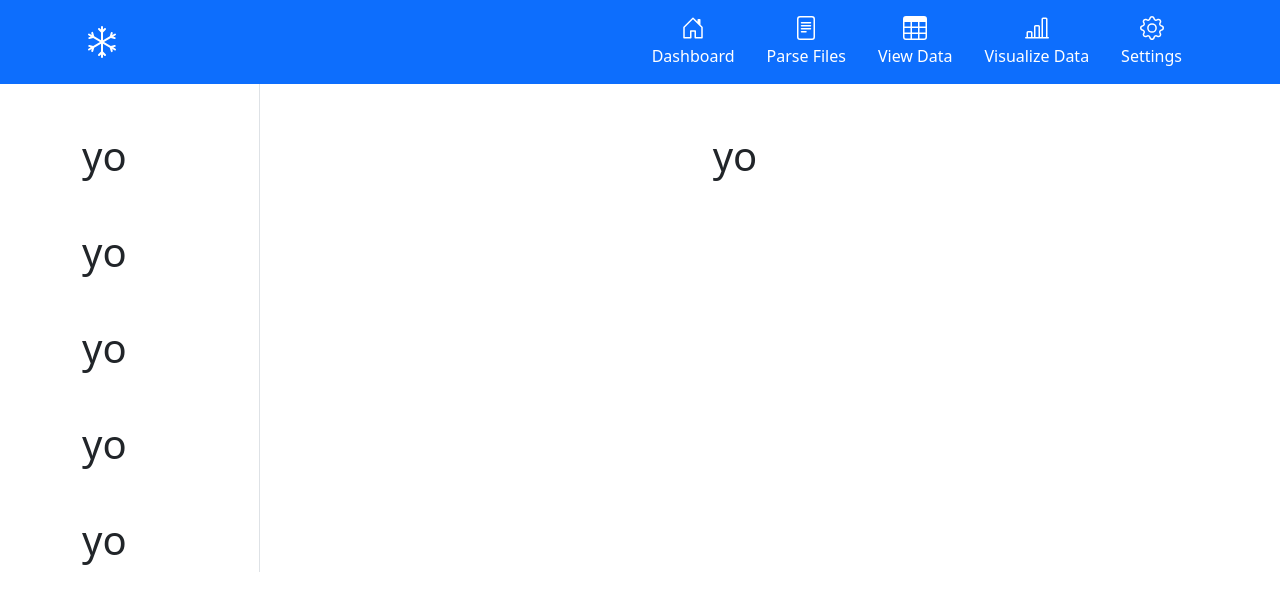
After one commit to zakpruitt/snowball, a Flask app: page /parse in a window 1280 px wide. The commit adds this page. Shown: the top 611 px of the page. Run offline with Flask 2, Linux system fonts and the light colour scheme; some libraries are stand-ins or nearby versions.

Commit message:
file parsing template

```diff
--- a/main.js
+++ b/main.js
@@ -30,11 +30,5 @@ app.whenReady().then(() => {
 
 app.on('window-all-closed', () => {
     console.log("done");
-    PythonShell.end(function (err,code,signal) {
-        if (err) throw err;
-        console.log('The exit code was: ' + code);
-        console.log('The exit signal was: ' + signal);
-        console.log('finished');
-    });
     app.quit();
 });
--- a/src/main.py
+++ b/src/main.py
@@ -1,7 +1,7 @@
 import os
 from file_parsing.interface import Snowball
 from file_parsing.utility import createDependencies
-from flask import Flask, render_template
+from flask import Flask, render_template, request
 
 app = Flask(__name__)
 
@@ -9,6 +9,11 @@ app = Flask(__name__)
 def hello_world():
     return render_template('index.html')
 
+@app.route('/parse',  methods=["GET", "POST"])
+def parse():
+    if request.method == "GET":
+        return render_template('parse.html')
+
 if __name__ == '__main__':
     createDependencies(os.path)
     app.run(debug=True)
--- a/src/templates/index.html
+++ b/src/templates/index.html
@@ -72,7 +72,7 @@
                         </a>
                     </li>
                     <li>
-                        <a href="#" class="nav-link text-white">
+                        <a href="/parse" class="nav-link text-white">
                             <svg class="bi d-block mx-auto mb-1" width="24" height="24">
                                 <use xlink:href="#file-text"></use>
                             </svg>
--- /dev/null
+++ b/src/templates/parse.html
@@ -0,0 +1,141 @@
+<!DOCTYPE html>
+<html lang="en">
+
+<head>
+    <!-- Meta Tags -->
+    <meta charset="UTF-8">
+    <meta http-equiv="X-UA-Compatible" content="IE=edge">
+    <meta name="viewport" content="width=device-width, initial-scale=1.0">
+    <title>Parse File</title>
+
+    <!-- Styles -->
+    <link href="https://cdn.jsdelivr.net/npm/bootstrap@5.1.3/dist/css/bootstrap.min.css" rel="stylesheet"
+        integrity="sha384-1BmE4kWBq78iYhFldvKuhfTAU6auU8tT94WrHftjDbrCEXSU1oBoqyl2QvZ6jIW3" crossorigin="anonymous">
+    <link rel="stylesheet" href="https://cdnjs.cloudflare.com/ajax/libs/animate.css/4.1.1/animate.min.css" />
+    <link rel="stylesheet" type="text/css" href="{{ url_for('static',filename='css/styles.css') }}">
+</head>
+
+<body>
+    <!-- Symbols -->
+    <svg xmlns="http://www.w3.org/2000/svg" style="display: none;">
+        <symbol id="snowball" viewBox="0 0 16 16">
+            <title>Snowball</title>
+            <path
+                d="M8 16a.5.5 0 0 1-.5-.5v-1.293l-.646.647a.5.5 0 0 1-.707-.708L7.5 12.793V8.866l-3.4 1.963-.496 1.85a.5.5 0 1 1-.966-.26l.237-.882-1.12.646a.5.5 0 0 1-.5-.866l1.12-.646-.884-.237a.5.5 0 1 1 .26-.966l1.848.495L7 8 3.6 6.037l-1.85.495a.5.5 0 0 1-.258-.966l.883-.237-1.12-.646a.5.5 0 1 1 .5-.866l1.12.646-.237-.883a.5.5 0 1 1 .966-.258l.495 1.849L7.5 7.134V3.207L6.147 1.854a.5.5 0 1 1 .707-.708l.646.647V.5a.5.5 0 1 1 1 0v1.293l.647-.647a.5.5 0 1 1 .707.708L8.5 3.207v3.927l3.4-1.963.496-1.85a.5.5 0 1 1 .966.26l-.236.882 1.12-.646a.5.5 0 0 1 .5.866l-1.12.646.883.237a.5.5 0 1 1-.26.966l-1.848-.495L9 8l3.4 1.963 1.849-.495a.5.5 0 0 1 .259.966l-.883.237 1.12.646a.5.5 0 0 1-.5.866l-1.12-.646.236.883a.5.5 0 1 1-.966.258l-.495-1.849-3.4-1.963v3.927l1.353 1.353a.5.5 0 0 1-.707.708l-.647-.647V15.5a.5.5 0 0 1-.5.5z" />
+        </symbol>
+        <symbol id="home" viewBox="0 0 16 16">
+            <path
+                d="M8.354 1.146a.5.5 0 0 0-.708 0l-6 6A.5.5 0 0 0 1.5 7.5v7a.5.5 0 0 0 .5.5h4.5a.5.5 0 0 0 .5-.5v-4h2v4a.5.5 0 0 0 .5.5H14a.5.5 0 0 0 .5-.5v-7a.5.5 0 0 0-.146-.354L13 5.793V2.5a.5.5 0 0 0-.5-.5h-1a.5.5 0 0 0-.5.5v1.293L8.354 1.146zM2.5 14V7.707l5.5-5.5 5.5 5.5V14H10v-4a.5.5 0 0 0-.5-.5h-3a.5.5 0 0 0-.5.5v4H2.5z" />
+        </symbol>
+        <symbol id="file-text" viewBox="0 0 16 16">
+            <path
+                d="M5 4a.5.5 0 0 0 0 1h6a.5.5 0 0 0 0-1H5zm-.5 2.5A.5.5 0 0 1 5 6h6a.5.5 0 0 1 0 1H5a.5.5 0 0 1-.5-.5zM5 8a.5.5 0 0 0 0 1h6a.5.5 0 0 0 0-1H5zm0 2a.5.5 0 0 0 0 1h3a.5.5 0 0 0 0-1H5z" />
+            <path
+                d="M2 2a2 2 0 0 1 2-2h8a2 2 0 0 1 2 2v12a2 2 0 0 1-2 2H4a2 2 0 0 1-2-2V2zm10-1H4a1 1 0 0 0-1 1v12a1 1 0 0 0 1 1h8a1 1 0 0 0 1-1V2a1 1 0 0 0-1-1z" />
+        </symbol>
+        <symbol id="table" viewBox="0 0 16 16">
+            <path
+                d="M0 2a2 2 0 0 1 2-2h12a2 2 0 0 1 2 2v12a2 2 0 0 1-2 2H2a2 2 0 0 1-2-2V2zm15 2h-4v3h4V4zm0 4h-4v3h4V8zm0 4h-4v3h3a1 1 0 0 0 1-1v-2zm-5 3v-3H6v3h4zm-5 0v-3H1v2a1 1 0 0 0 1 1h3zm-4-4h4V8H1v3zm0-4h4V4H1v3zm5-3v3h4V4H6zm4 4H6v3h4V8z">
+            </path>
+        </symbol>
+        <symbol id="chart" viewBox="0 0 16 16">
+            <path
+                d="M11 2a1 1 0 0 1 1-1h2a1 1 0 0 1 1 1v12h.5a.5.5 0 0 1 0 1H.5a.5.5 0 0 1 0-1H1v-3a1 1 0 0 1 1-1h2a1 1 0 0 1 1 1v3h1V7a1 1 0 0 1 1-1h2a1 1 0 0 1 1 1v7h1V2zm1 12h2V2h-2v12zm-3 0V7H7v7h2zm-5 0v-3H2v3h2z" />
+        </symbol>
+        <symbol id="setting" viewBox="0 0 16 16">
+            <path
+                d="M8 4.754a3.246 3.246 0 1 0 0 6.492 3.246 3.246 0 0 0 0-6.492zM5.754 8a2.246 2.246 0 1 1 4.492 0 2.246 2.246 0 0 1-4.492 0z" />
+            <path
+                d="M9.796 1.343c-.527-1.79-3.065-1.79-3.592 0l-.094.319a.873.873 0 0 1-1.255.52l-.292-.16c-1.64-.892-3.433.902-2.54 2.541l.159.292a.873.873 0 0 1-.52 1.255l-.319.094c-1.79.527-1.79 3.065 0 3.592l.319.094a.873.873 0 0 1 .52 1.255l-.16.292c-.892 1.64.901 3.434 2.541 2.54l.292-.159a.873.873 0 0 1 1.255.52l.094.319c.527 1.79 3.065 1.79 3.592 0l.094-.319a.873.873 0 0 1 1.255-.52l.292.16c1.64.893 3.434-.902 2.54-2.541l-.159-.292a.873.873 0 0 1 .52-1.255l.319-.094c1.79-.527 1.79-3.065 0-3.592l-.319-.094a.873.873 0 0 1-.52-1.255l.16-.292c.893-1.64-.902-3.433-2.541-2.54l-.292.159a.873.873 0 0 1-1.255-.52l-.094-.319zm-2.633.283c.246-.835 1.428-.835 1.674 0l.094.319a1.873 1.873 0 0 0 2.693 1.115l.291-.16c.764-.415 1.6.42 1.184 1.185l-.159.292a1.873 1.873 0 0 0 1.116 2.692l.318.094c.835.246.835 1.428 0 1.674l-.319.094a1.873 1.873 0 0 0-1.115 2.693l.16.291c.415.764-.42 1.6-1.185 1.184l-.291-.159a1.873 1.873 0 0 0-2.693 1.116l-.094.318c-.246.835-1.428.835-1.674 0l-.094-.319a1.873 1.873 0 0 0-2.692-1.115l-.292.16c-.764.415-1.6-.42-1.184-1.185l.159-.291A1.873 1.873 0 0 0 1.945 8.93l-.319-.094c-.835-.246-.835-1.428 0-1.674l.319-.094A1.873 1.873 0 0 0 3.06 4.377l-.16-.292c-.415-.764.42-1.6 1.185-1.184l.292.159a1.873 1.873 0 0 0 2.692-1.115l.094-.319z" />
+        </symbol>
+    </svg>
+
+    <!-- NavBar -->
+    <div class="px-3 py-2 bg-primary text-white">
+        <div class="container">
+            <div class="d-flex flex-wrap align-items-center justify-content-center justify-content-lg-start">
+                <!-- Snowball Logo -->
+                <a href="/" class="d-flex align-items-center my-2 my-lg-0 me-lg-auto text-white text-decoration-none">
+                    <svg class="bi me-2" width="40" height="32" role="img" aria-label="Snowball">
+                        <use xlink:href="#snowball"></use>
+                    </svg>
+                </a>
+
+                <!-- Navbar Links -->
+                <ul class="nav col-12 col-lg-auto my-2 justify-content-center my-md-0 text-small">
+                    <li>
+                        <a href="#" class="nav-link text-white">
+                            <svg class="bi d-block mx-auto mb-1" width="24" height="24">
+                                <use xlink:href="#home"></use>
+                            </svg>
+                            Dashboard
+                        </a>
+                    </li>
+                    <li>
+                        <a href="#" class="nav-link text-white">
+                            <svg class="bi d-block mx-auto mb-1" width="24" height="24">
+                                <use xlink:href="#file-text"></use>
+                            </svg>
+                            Parse Files
+                        </a>
+                    </li>
+                    <li>
+                        <a href="#" class="nav-link text-white">
+                            <svg class="bi d-block mx-auto mb-1" width="24" height="24">
+                                <use xlink:href="#table"></use>
+                            </svg>
+                            View Data
+                        </a>
+                    </li>
+                    <li>
+                        <a href="#" class="nav-link text-white">
+                            <svg class="bi d-block mx-auto mb-1" width="24" height="24">
+                                <use xlink:href="#chart"></use>
+                            </svg>
+                            Visualize Data
+                        </a>
+                    </li>
+                    <li>
+                        <a href="#" class="nav-link text-white">
+                            <svg class="bi d-block mx-auto mb-1" width="24" height="24">
+                                <use xlink:href="#setting"></use>
+                            </svg>
+                            Settings
+                        </a>
+                    </li>
+                </ul>
+            </div>
+        </div>
+    </div>
+
+    <!-- Content -->
+    <div class="container">
+        <div class="row">
+            <div class="col-2 border-end">
+               <h1 class="mt-5">yo</h1>
+               <h1 class="mt-5">yo</h1>
+               <h1 class="mt-5">yo</h1>
+               <h1 class="mt-5">yo</h1>
+               <h1 class="mt-5">yo</h1>
+            </div>
+            <div class="col-10 text-center">
+                <h1 class="mt-5">yo</h1>
+            </div>
+        </div>
+    </div>
+
+
+    <!-- Scripts -->
+    <script src="https://code.jquery.com/jquery-3.6.0.min.js"
+        integrity="sha256-/xUj+3OJU5yExlq6GSYGSHk7tPXikynS7ogEvDej/m4=" crossorigin="anonymous"></script>
+    <script src="https://cdn.jsdelivr.net/npm/bootstrap@5.0.2/dist/js/bootstrap.min.js"
+        integrity="sha384-cVKIPhGWiC2Al4u+LWgxfKTRIcfu0JTxR+EQDz/bgldoEyl4H0zUF0QKbrJ0EcQF"
+        crossorigin="anonymous"></script>
+    <script src="https://cdn.jsdelivr.net/npm/@popperjs/core@2.9.2/dist/umd/popper.min.js"
+        integrity="sha384-IQsoLXl5PILFhosVNubq5LC7Qb9DXgDA9i+tQ8Zj3iwWAwPtgFTxbJ8NT4GN1R8p"
+        crossorigin="anonymous"></script>
+    <script src="https://kit.fontawesome.com/c2adaf3fc0.js" crossorigin="anonymous"></script>
+    <script src="{{ url_for('static',filename='js/scripts.js') }}"></script>
+</body>
+
+</html>
```
